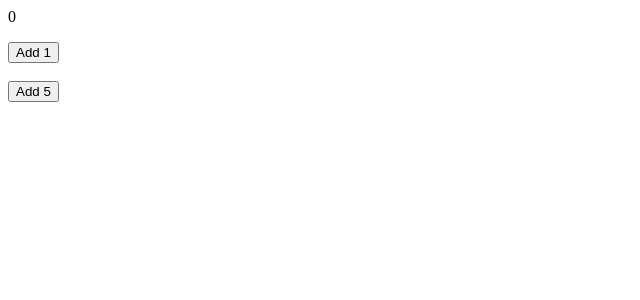
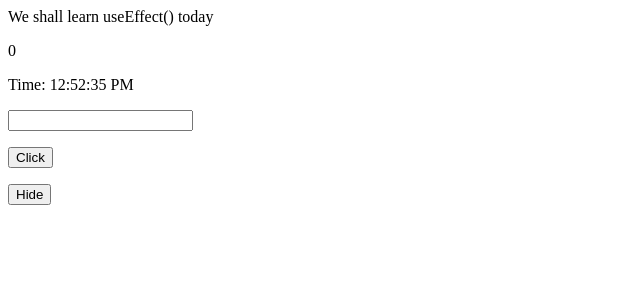
Before and after one commit to meshkatahmed/React-Learning, a React (Vite) app in the folder vite-project/: page / in a window 1280 px wide. Shown: the top 300 px of the page, without its empty margins (0-640 px from the left). Built offline with nearby package versions, Linux system fonts and the light colour scheme.

Commit message:
useEffect hook

```diff
--- a/vite-project/src/App.jsx
+++ b/vite-project/src/App.jsx
@@ -1,10 +1,12 @@
 import { Component } from "react";
-import ClickCounter from "./components/countersForRenderProps/ClickCounter";
-import Section from "./components/Section";
-import Counter from "./components/renderProps/Counter";
-import themeContext from "./contexts/themeContext";
-import Todo from "./components/Todo";
-import UsingPrevStateForuseState from "./components/UsingPrevStateForUseState";
+// import ClickCounter from "./components/countersForRenderProps/ClickCounter";
+// import Section from "./components/Section";
+// import Counter from "./components/renderProps/Counter";
+// import themeContext from "./contexts/themeContext";
+// import Todo from "./components/Todo";
+// import UsingPrevStateForuseState from "./components/UsingPrevStateForUseState";
+import MyFunctionComponent from "./components/Hooks/UseEffect/MyFunctionComponent";
+import MyClassComponent from "./components/Hooks/UseEffect/MyClassComponent";
 
 export default class App extends Component {
   // state = {
@@ -36,8 +38,11 @@ export default class App extends Component {
   //     tryok: this.state.tryok + 1,
   //   })
   // }
+  state = {
+    show: true,
+  }
   render() {
-    // console.log('App rendered');
+    const {show} = this.state;
     return (
       <div className="app">
         {/* <Counter>
@@ -52,7 +57,12 @@ export default class App extends Component {
         >
           <Section />
         </themeContext.Provider> */}
-        <UsingPrevStateForuseState/>
+        {/* <UsingPrevStateForuseState/> */}
+        <div>We shall learn useEffect() today</div>
+        {show && <MyFunctionComponent/>}
+        <button onClick={()=>this.setState({show:!show})}>
+          {show ? 'Hide' : 'Show'}
+        </button>
       </div>
     );
   }
--- /dev/null
+++ b/vite-project/src/components/Hooks/UseEffect/MyClassComponent.jsx
@@ -0,0 +1,39 @@
+import { Component } from "react";
+
+export default class MyClassComponent extends Component {
+    state = {
+        count: 0,
+        date: new Date(),
+    }
+    addClick = () => {
+        this.setState({count:this.state.count+1});
+    }
+    tick = () => {
+        console.log('Click is ticking');
+        this.setState({date: new Date()});
+    }
+    componentDidMount() {
+        const {count} = this.state;
+        document.title = `Clicked ${count} times`;
+        this.interval = setInterval(this.tick,1000);
+    }
+    componentDidUpdate() {
+        const {count} = this.state;
+        document.title = `Clicked ${count} times`;
+    }
+    componentWillUnmount() {
+        clearInterval(this.interval);
+    }
+    render() {
+        const {count,date} = this.state;
+        return (
+            <div>
+                <p>{count}</p>
+                <p>Time: {date.toLocaleTimeString()}</p>
+                <p>
+                    <button type="button" onClick={this.addClick}>Click</button>
+                </p>
+            </div>
+        );
+    }
+}
--- /dev/null
+++ b/vite-project/src/components/Hooks/UseEffect/MyFunctionComponent.jsx
@@ -0,0 +1,38 @@
+import { useState,useEffect } from "react";
+
+export default function MyFunctionComponent() {
+    const [count,setCount] = useState(0);
+    const [date,setDate] = useState(new Date());
+    const [text,setText] = useState('');
+
+    const addClick = () => {
+        setCount((prevCount)=>prevCount+1);
+    }
+    const tick = () => {
+        console.log('Clock is ticking');
+        setDate(new Date());
+    }
+    useEffect(() => {
+        console.log('updating document title');
+        document.title=`Clicked ${count} times`;
+        return () => console.log('Component unmounted');
+    },[count]);
+    useEffect(() => {
+        console.log('start timer');
+        const interval = setInterval(tick,1000);
+        // Stop the timer
+        return () => clearInterval(interval);
+    },[]);
+    return (
+        <div>
+            <p>{count}</p>
+            <p>Time: {date.toLocaleTimeString()}</p>
+            <p>
+                <input type="text" value={text} onChange={(e)=>setText(e.target.value)}/>
+            </p>
+            <p>
+                <button type="button" onClick={addClick}>Click</button>
+            </p>
+        </div>
+    );
+}
```
Also changed, not shown: vite-project/src/components/Hooks/UseState/Todo.jsx (renamed from vite-project/src/components/Todo.jsx), vite-project/src/components/Hooks/UseState/UsingPrevStateForUseState.jsx (renamed from vite-project/src/components/UsingPrevStateForUseState.jsx).
